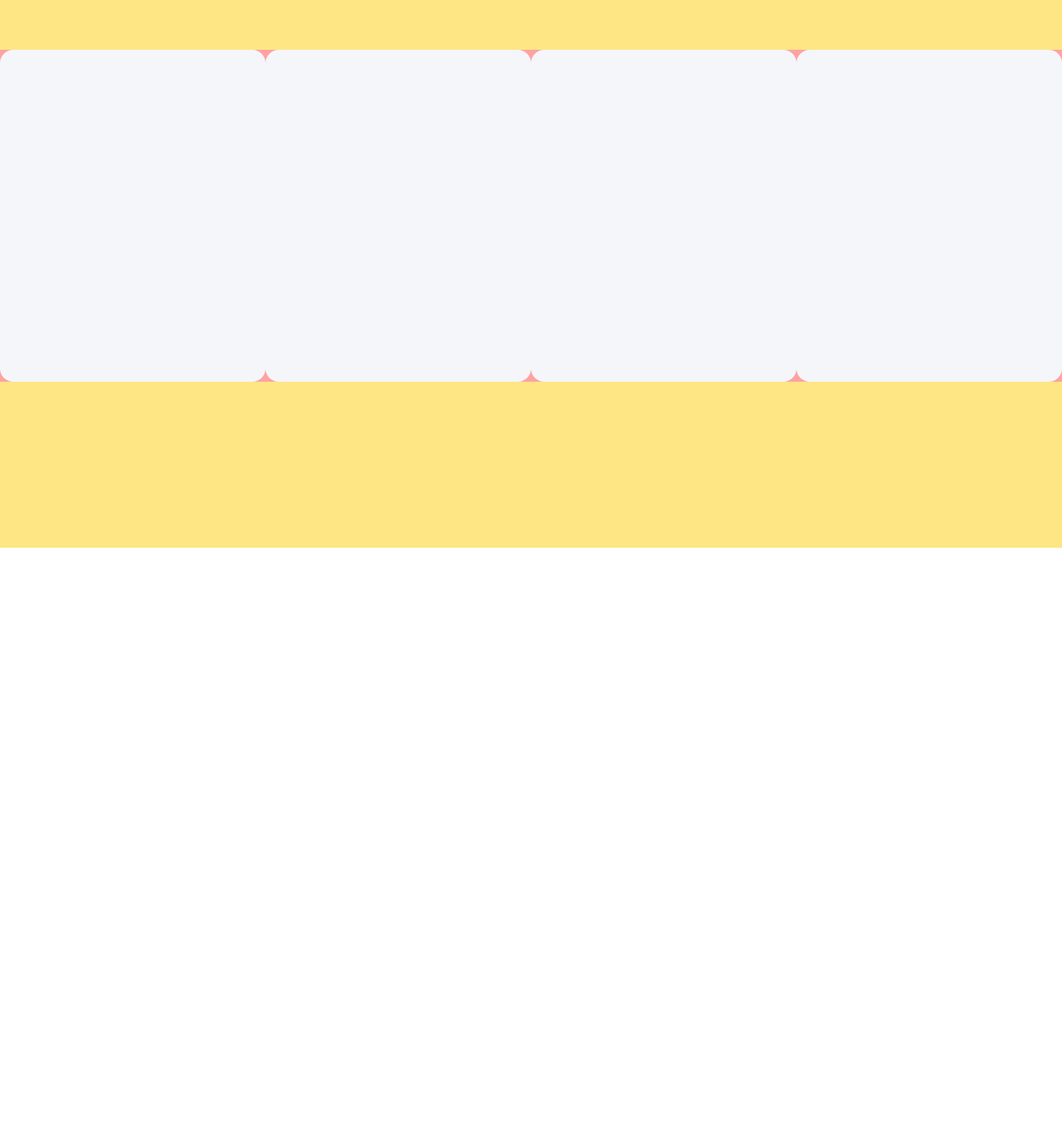
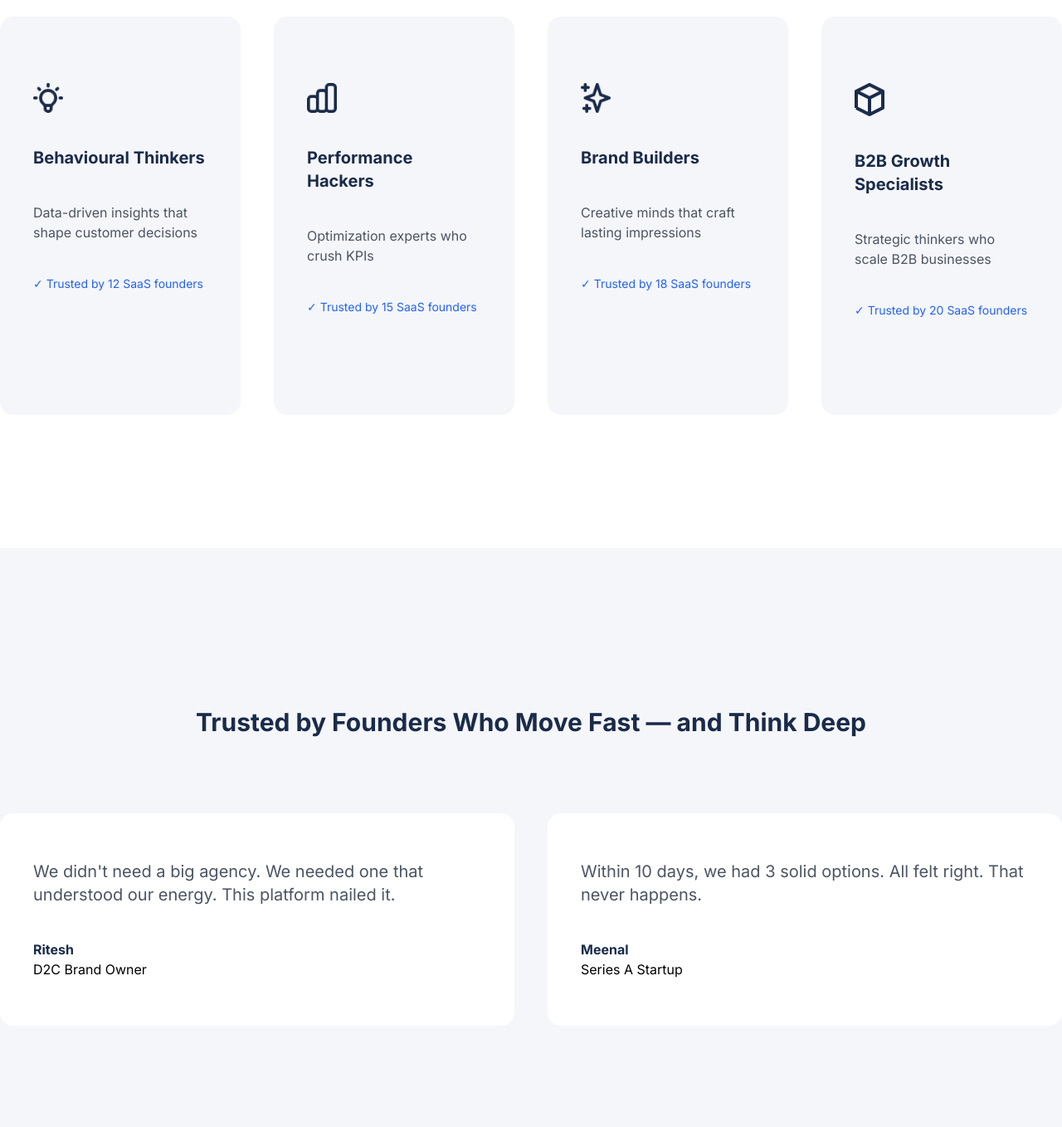
Before and after one commit to godslonelymann/MarketingMatch, a Next.js app: page / in a window 1280 px wide. Shown: the part 1192-2550 px from the top of the page at 83% size. Before the commit the page ends 1852 px from the top, so only its background shows below. Built offline with nearby package versions, Linux system fonts and the light colour scheme.

Commit message:
2 sections added

```diff
--- a/src/app/components/AgencyTypes.jsx
+++ b/src/app/components/AgencyTypes.jsx
@@ -4,13 +4,33 @@ import AgencyTypesCard from "./ui/AgencyTypesCard"
 function AgencyTypes() {
   return (
    <>
-    <div className="h-screen w-full bg-amber-200 flex justify-center items-center">
+    <div className="h-screen w-full flex justify-center items-center">
 
-       <div className="h-1/2 w-[100%] max-w-screen-xl bg-red-300 grid grid-cols-4 place-items-center">
-          <AgencyTypesCard />
-          <AgencyTypesCard />
-          <AgencyTypesCard />
-          <AgencyTypesCard />
+       <div className="h-[60%] w-[100%] max-w-screen-xl grid grid-cols-4 place-items-center gap-x-10">
+          <AgencyTypesCard
+          icon = "/icons/at1.png"
+          title = "Behavioural Thinkers"
+          description = "Data-driven insights that shape customer decisions"
+          review = "✓ Trusted by 12 SaaS founders"
+          />
+          <AgencyTypesCard
+          icon = "/icons/at2.png"
+          title = "Performance Hackers"
+          description = "Optimization experts who crush KPIs"
+          review = "✓ Trusted by 15 SaaS founders"
+          />
+          <AgencyTypesCard
+          icon = "/icons/at3.png"
+          title = "Brand Builders"
+          description = "Creative minds that craft lasting impressions"
+          review = "✓ Trusted by 18 SaaS founders"
+          />
+          <AgencyTypesCard
+          icon = "/icons/at4.png"
+          title = "B2B Growth Specialists"
+          description = "Strategic thinkers who scale B2B businesses"
+          review = "✓ Trusted by 20 SaaS founders"
+          />
        </div>
 
     </div>
--- a/src/app/components/QuizCTA.jsx
+++ b/src/app/components/QuizCTA.jsx
@@ -1,9 +1,23 @@
-
+import CTAButton from "./ui/CTAButton";
 
 function QuizCTA() {
   return (
-    <div>QuizCTA</div>
-  )
+    <>
+      <div className="h-screen w-full  flex justify-center items-center">
+        <div className="h-1/2 w-full max-w-screen-xl flex  justify-between items-center gap-x-10">
+          <div className="h-full w-1/2  flex flex-col justify-center ">
+            <h1 className="text-3xl font-[700] text-#1A2B4A">What Kind of Founder Are You?</h1>
+            <p className="text-xl font-[400] text-[#4B5563] mt-5">Discover agencies that fit your leadership energy — not just your budget.</p>
+          </div>
+          <div className="h-full w-1/2  flex justify-center items-center">
+            <CTAButton
+            className="p-5 rounded-4xl font-[500] text-base"
+            title="Take the 60-second Quiz" />
+          </div>
+        </div>
+      </div>
+    </>
+  );
 }
 
-export default QuizCTA
+export default QuizCTA;
--- a/src/app/components/Reviews.jsx
+++ b/src/app/components/Reviews.jsx
@@ -1,8 +1,27 @@
-
+import ReviewCard from "./ui/ReviewCard"
 
 function Reviews() {
   return (
-    <div>Reviews</div>
+   <>
+    <div className="h-screen w-full flex justify-center items-center bg-[#F5F6FA] ">
+      <div className="h-[80%] w-full max-w-screen-xl  flex justify-center items-center flex-col gap-y-15">
+        <h1 className="font-[700] text-[#1A2B4A] text-3xl">Trusted by Founders Who Move Fast — and Think Deep</h1>
+        <div className="h-1/2 w-full grid grid-cols-2 place-items-center gap-x-10">
+           <ReviewCard
+           review = "We didn't need a big agency. We needed one that understood our energy. This platform nailed it."
+           name = "Ritesh"
+           position = "D2C Brand Owner"
+           />
+           <ReviewCard
+           review = "Within 10 days, we had 3 solid options. All felt right. That never happens."
+           name = "Meenal"
+           position = "Series A Startup"
+           />
+        </div>
+      </div>
+
+   </div>
+   </>
   )
 }
 
--- a/src/app/components/ui/AgencyTypesCard.jsx
+++ b/src/app/components/ui/AgencyTypesCard.jsx
@@ -1,8 +1,17 @@
-function AgencyTypesCard(){
+function AgencyTypesCard({icon, title, description, review}){
 
     return(
-       <div className="bg-[#F5F6FA] h-full w-[100%] text-center rounded-2xl ">
-
+       <div className="bg-[#F5F6FA] h-full w-[100%]  rounded-2xl ">
+            <div className="flex flex-col justify-center items-start h-full gap-y-10 p-10">
+               <div className="h-[80%] w-full flex flex-col gap-y-10">
+                 <img
+                className="text-[#1A2B4A]"
+                src={icon} alt="" height={36} width={36}/>
+                <h1 className="font-[700] text-[#1A2B4A] text-xl">{title}</h1>
+                <p className="text-base text-[#4B5563] font-[400]">{description}</p>
+                <p className="text-[#2563EB] text-sm font-[400]">{review}</p>
+               </div>
+            </div>
        </div>
     );
 }
--- /dev/null
+++ b/src/app/components/ui/ReviewCard.jsx
@@ -0,0 +1,16 @@
+function ReviewCard({review, name, position }) {
+  return (
+    <div className="h-[80%] w-[100%]  rounded-2xl flex flex-col justify-center p-10 gap-y-10 bg-[#FFFFFF]">
+
+            <p className="font-[400] text-xl text-[#4B5563]">{review}</p>
+            <div>
+                <h1 className="font-[700] text-[#1A2B4A] text-base">{name}</h1>
+                <p>{position}</p>
+            </div>
+
+
+    </div>
+  )
+}
+
+export default ReviewCard;
--- a/src/app/page.js
+++ b/src/app/page.js
@@ -17,6 +17,8 @@ function Home() {
     <HeroSection />
     <HowItWorks />
     <AgencyTypes />
+    <Reviews />
+    <QuizCTA />
 
    </>
 
```
